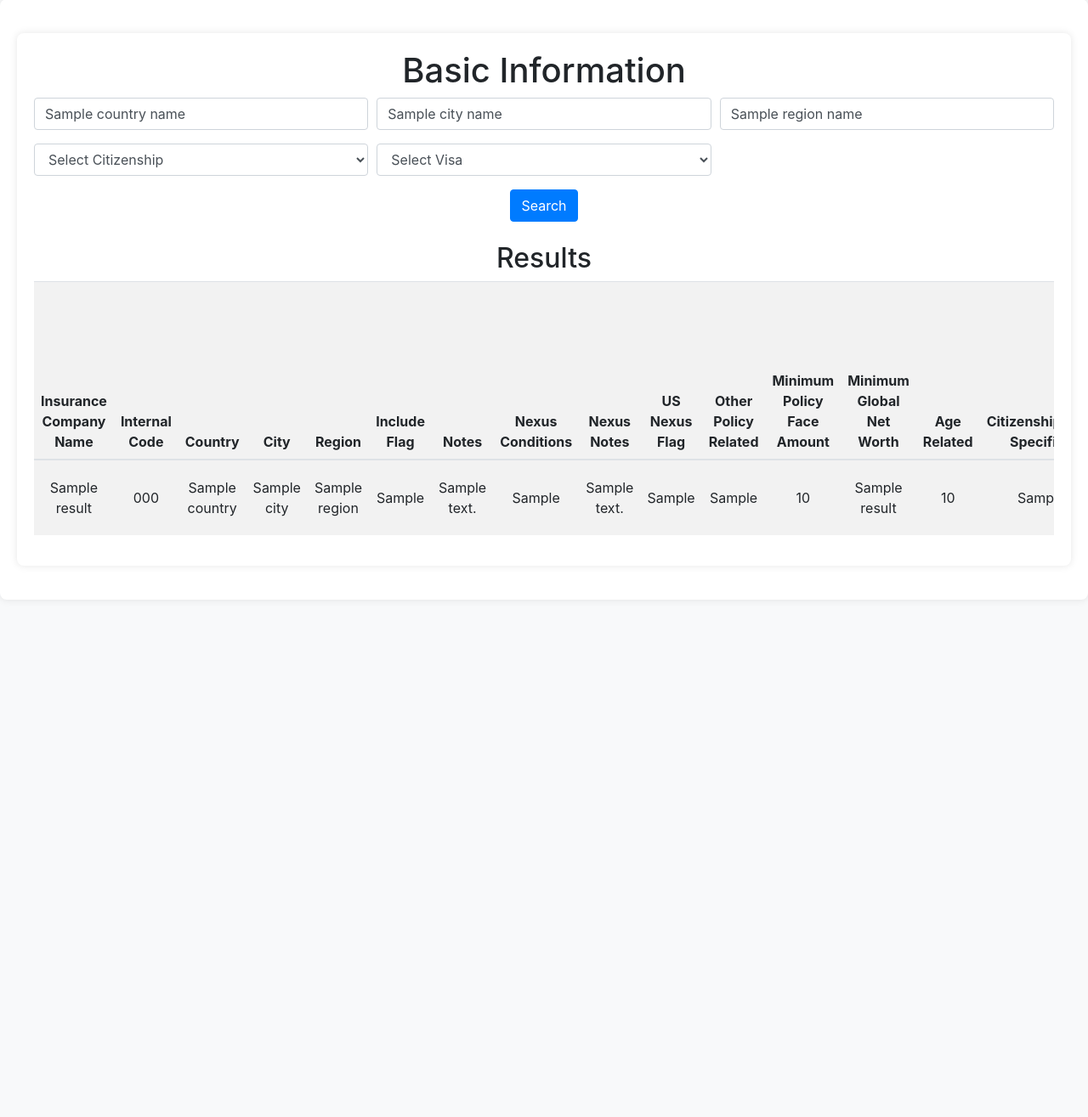
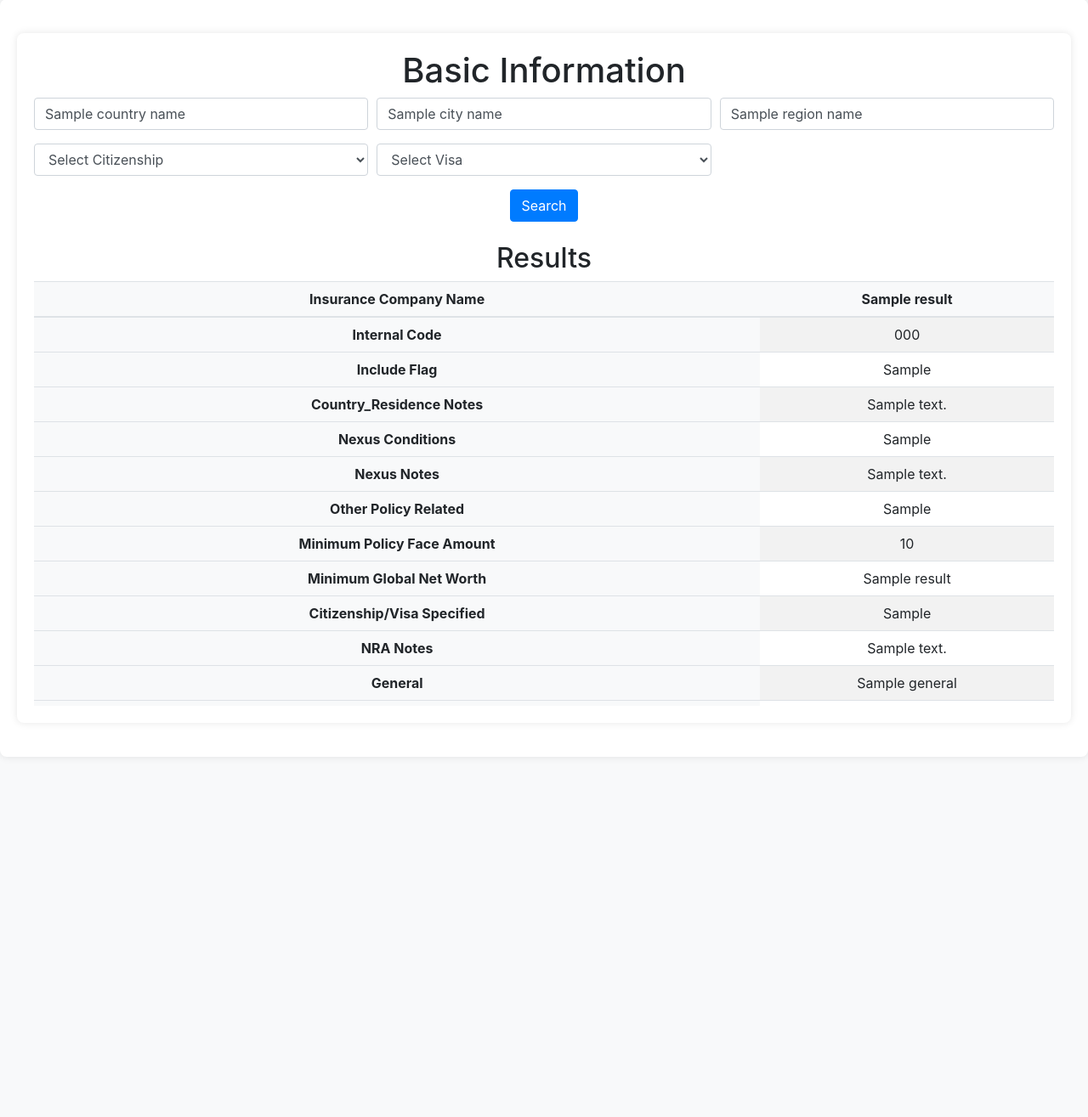
Before and after one commit to ChelseaLong24/Flask-Web-Development, a Flask app: template website/templates/home.html in a window 1280 px wide. Shown: the part 77-1392 px from the top of the page at 85% size. Run offline with Flask 3, Linux system fonts and the light colour scheme; the template is opened without the code that fills it: most values are stand-ins (such as "Sample title", 1, 10 or a date in 2020); some libraries are stand-ins or nearby versions.

Commit message:
Modify table display
Transpose the 'Results' table and freeze the first row and first column

```diff
--- a/website/static/styles.css
+++ b/website/static/styles.css
@@ -32,11 +32,8 @@ body {
 }
 
 .table td, .table th {
-    vertical-align: middle;
+    vertical-align: top;
     text-align: center;
-}
-
-.table th, .table td {
     padding: 8px;
     word-wrap: break-word;
 }
@@ -44,3 +41,35 @@ body {
 .table th {
     background-color: #f2f2f2;
 }
+
+.freeze-table {
+    border-collapse: collapse;
+    width: 100%;
+}
+
+/* Fix the header row */
+.freeze-table thead th {
+    position: sticky;
+    top: 0;
+    background-color: #f8f9fa;
+    z-index: 10;
+}
+
+/* Fix the first column */
+.freeze-table tbody th {
+    position: sticky;
+    left: 0;
+    background-color: #f8f9fa;
+    z-index: 5;
+}
+
+/* Freeze the first header cell (top-left corner) */
+.freeze-table thead th:first-child {
+    left: 0;
+    z-index: 15;
+}
+
+.freeze-table td {
+    position: relative;
+    z-index: 1;
+}
--- a/website/templates/home.html
+++ b/website/templates/home.html
@@ -41,85 +41,155 @@
     {% if results %}
         <h2 align="center">Results</h2>
         <div class="table-responsive">
-            <table class="table table-striped">
+            <table class="table table-striped freeze-table">
                 <thead>
                     <tr>
                         <th>Insurance Company Name</th>
-                        <th>Internal Code</th>
-                        <th>Country</th>
-                        <th>City</th>
-                        <th>Region</th>
-                        <th>Include Flag</th>
-                        <th>Notes</th>
-                        <th>Nexus Conditions</th>
-                        <th>Nexus Notes</th>
-                        <th>US Nexus Flag</th>
-                        <th>Other Policy Related</th>
-                        <th>Minimum Policy Face Amount</th>
-                        <th>Minimum Global Net Worth</th>
-                        <th>Age Related</th>
-                        <th>Citizenship/Visa Specified</th>
-                        <th>NRA Notes</th>
-                        <th>General</th>
-                        <th>Min in the US for Prior 12 Months Annually (month)</th>
-                        <th>Min in the US for Prior 24 Months Annually (month)</th>
-                        <th>Min in the US for Prior 48 Months Annually (month)</th>
-                        <th>Min in the US Annually (month)</th>
-                        <th>Min Spend Outside Annually (month)</th>
-                        <th>Citizenship</th>
-                        <th>Visa</th>
-                        <th>Max Total Time Been in the US (year)</th>
-                        <th>Personal Insurance Flag</th>
-                        <th>Need for US Based Coverage Flag</th>
-                        <th>Determining Justified Amounts</th>
-                        <th>Bank Account Min Opened Time Prior to App (month)</th>
-                        <th>Bank Account Info</th>
-                        <th>Bank Balance</th>
-                        <th>Wealth</th>
-                        <th>Time of Verifiable US Assets in the US (month)</th>
-                        <th>Verifiable US Assets in the US</th>
+                        {% for result in results %}
+                            <th>{{ result.Insurance_company_name if result.Insurance_company_name else '' }}</th>
+                        {% endfor %}
                     </tr>
                 </thead>
                 <tbody>
-                    {% for result in results %}
-                        <tr>
-                            <td>{{ result.Insurance_company_name if result.Insurance_company_name else '' }}</td>
+                    <tr>
+                        <th>Internal Code</th>
+                        {% for result in results %}
                             <td>{{ result.Internal_code if result.Internal_code else '' }}</td>
-                            <td>{{ result.Country if result.Country else '' }}</td>
-                            <td>{{ result.City if result.City else '' }}</td>
-                            <td>{{ result.Region if result.Region else '' }}</td>
+                        {% endfor %}
+                    </tr>
+                    <tr>
+                        <th>Include Flag</th>
+                        {% for result in results %}
                             <td>{{ result.Include_flag if result.Include_flag else '' }}</td>
                             <!--<td>{{ 'Yes' if result.Include_flag == 1 else 'No' }}</td> -->
-                            <td>{{ result.Notes if result.Notes else '' }}</td>
+                        {% endfor %}
+                    </tr>
+                    <tr>
+                        <th>Country_Residence Notes</th>
+                        {% for result in results %}
+                            <td>{{ result.CountryResidence_Notes if result.CountryResidence_Notes else '' }}</td>
+                        {% endfor %}
+                    </tr>
+                    <tr>
+                        <th>Nexus Conditions</th>
+                        {% for result in results %}
                             <td>{{ result.Nexus_Conditions if result.Nexus_Conditions else '' }}</td>
+                        {% endfor %}
+                    </tr>
+                    <tr>
+                        <th>Nexus Notes</th>
+                        {% for result in results %}
                             <td>{{ result.Nexus_Notes if result.Nexus_Notes else '' }}</td>
-                            <td>{{ result.US_Nexus_flag if result.US_Nexus_flag else '' }}</td>
+                        {% endfor %}
+                    </tr>
+                    <tr>
+                        <th>Other Policy Related</th>
+                        {% for result in results %}
                             <td>{{ result.Other_policy_related if result.Other_policy_related else '' }}</td>
+                        {% endfor %}
+                    </tr>
+                    <tr>
+                        <th>Minimum Policy Face Amount</th>
+                        {% for result in results %}
                             <td>{{ result.Minimum_policy_face_amount_USD_Denominated if result.Minimum_policy_face_amount_USD_Denominated else '' }}</td>
+                        {% endfor %}
+                    </tr>
+                    <tr>
+                        <th>Minimum Global Net Worth</th>
+                        {% for result in results %}
                             <td>{{ result.Minimum_global_net_worth_USD_Denominated if result.Minimum_global_net_worth_USD_Denominated else '' }}</td>
-                            <td>{{ result.Age_related if result.Age_related else '' }}</td>
+                        {% endfor %}
+                    </tr>
+                    <tr>
+                        <th>Citizenship/Visa Specified</th>
+                        {% for result in results %}
                             <td>{{ result.Citizenship_visa_specified if result.Citizenship_visa_specified else '' }}</td>
+                        {% endfor %}
+                    </tr>
+                    <tr>
+                        <th>NRA Notes</th>
+                        {% for result in results %}
                             <td>{{ result.NRA_Notes if result.NRA_Notes else '' }}</td>
+                        {% endfor %}
+                    </tr>
+                    <tr>
+                        <th>General</th>
+                        {% for result in results %}
                             <td>{{ result.General if result.General else '' }}</td>
+                        {% endfor %}
+                    </tr>
+                    <tr>
+                        <th>Min in the US for Prior 12 Months Annually (month)</th>
+                        {% for result in results %}
                             <td>{{ result.Min_in_the_us_for_prior_12_months_annually_month if result.Min_in_the_us_for_prior_12_months_annually_month else '' }}</td>
+                        {% endfor %}
+                    </tr>
+                    <tr>
+                        <th>Min in the US for Prior 24 Months Annually (month)</th>
+                        {% for result in results %}
                             <td>{{ result.Min_in_the_us_for_prior_24_months_annually_month if result.Min_in_the_us_for_prior_24_months_annually_month else '' }}</td>
+                        {% endfor %}
+                    </tr>
+                    <tr>
+                        <th>Min in the US for Prior 48 Months Annually (month)</th>
+                        {% for result in results %}
                             <td>{{ result.Min_in_the_us_for_prior_48_months_annually_month if result.Min_in_the_us_for_prior_48_months_annually_month else '' }}</td>
+                        {% endfor %}
+                    </tr>
+                    <tr>
+                        <th>Min in the US Annually (month)</th>
+                        {% for result in results %}
                             <td>{{ result.Min_in_the_us_annually_month if result.Min_in_the_us_annually_month else '' }}</td>
+                        {% endfor %}
+                    </tr>
+                    <tr>
+                        <th>Min Spend Outside Annually (month)</th>
+                        {% for result in results %}
                             <td>{{ result.Min_spend_outside_annually_month if result.Min_spend_outside_annually_month else '' }}</td>
-                            <td>{{ result.Citizenship if result.Citizenship else '' }}</td>
-                            <td>{{ result.Visa if result.Visa else '' }}</td>
+                        {% endfor %}
+                    </tr>
+                    <tr>
+                        <th>Max Total Time Been in the US (year)</th>
+                        {% for result in results %}
                             <td>{{ result.Max_total_time_been_in_the_us_year if result.Max_total_time_been_in_the_us_year else '' }}</td>
+                        {% endfor %}
+                    </tr>
+                    <tr>
+                        <th>Personal Insurance Flag</th>
+                        {% for result in results %}
                             <td>{{ result.Personal_insurance_flag if result.Personal_insurance_flag else '' }}</td>
+                        {% endfor %}
+                    </tr>
+                    <tr>
+                        <th>Need for US Based Coverage Flag</th>
+                        {% for result in results %}
                             <td>{{ result.Need_for_US_based_coverage_flag if result.Need_for_US_based_coverage_flag else '' }}</td>
+                        {% endfor %}
+                    </tr>
+                    <tr>
+                        <th>Determining Justified Amounts</th>
+                        {% for result in results %}
                             <td>{{ result.Determining_justified_amounts if result.Determining_justified_amounts else '' }}</td>
+                        {% endfor %}
+                    </tr>
+                    <tr>
+                        <th>Bank Account Min Opened Time Prior to App (month)</th>
+                        {% for result in results %}
                             <td>{{ result.Bank_account_min_opened_time_prior_to_app_month if result.Bank_account_min_opened_time_prior_to_app_month else '' }}</td>
-                            <td>{{ result.Bank_account_info if result.Bank_account_info else '' }}</td>
-                            <td>{{ result.Bank_balance if result.Bank_balance else '' }}</td>
-                            <td>{{ result.Wealth if result.Wealth else '' }}</td>
+                        {% endfor %}
+                    </tr>
+                    <tr>
+                        <th>Time of Verifiable US Assets in the US (month)</th>
+                        {% for result in results %}
                             <td>{{ result.Time_of_verifiable_US_assets_in_the_US_month if result.Time_of_verifiable_US_assets_in_the_US_month else '' }}</td>
+                        {% endfor %}
+                    </tr>
+                    <tr>
+                        <th>Verifiable US Assets in the US</th>
+                        {% for result in results %}
                             <td>{{ result.Verifiable_US_assets_in_the_US_million if result.Verifiable_US_assets_in_the_US_million else '' }}</td>
-                        </tr>
-                    {% endfor %}
+                        {% endfor %}
+                    </tr>
                 </tbody>
             </table>
         </div>
```
Also changed, not shown: website/views.py (+11 -11 lines).
